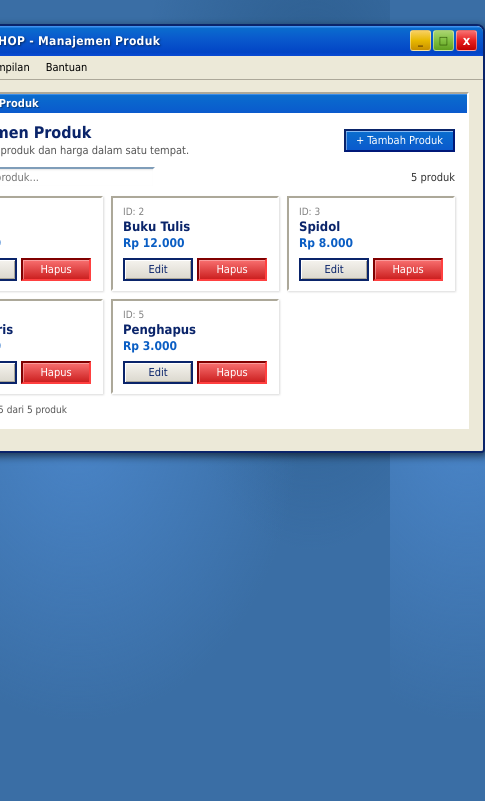
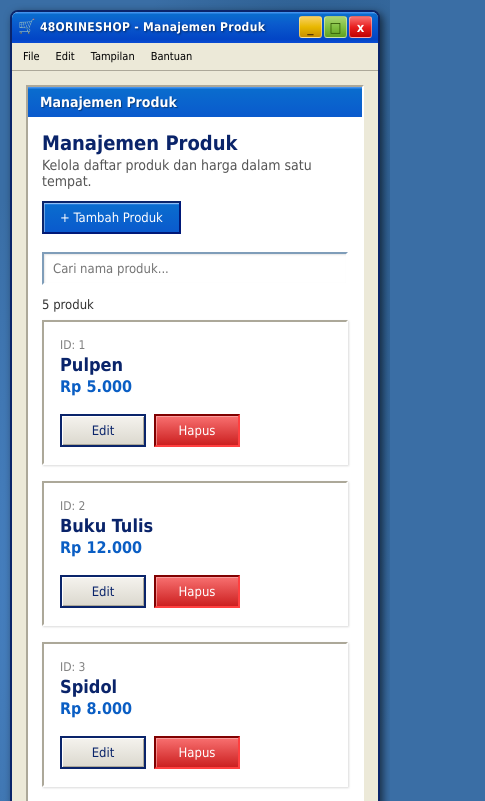
Before and after one commit to keisyaahm/pweb-class-react-task, a React (Vite) app: page / in a window 390 px wide. Shown: the top 801 px of the page, 485 px wide, since content can reach past the window. Built offline with nearby package versions, Linux system fonts and the light colour scheme; a web font is replaced by a local one.

Commit message:
style: perbesar layout dan rapikan tampilan responsif

```diff
--- a/src/index.css
+++ b/src/index.css
@@ -8,7 +8,7 @@
 
 body {
   font-family: 'Tahoma', Verdana, Geneva, sans-serif;
-  font-size: 11px;
+  font-size: 14px;
   background-color: #3a6ea5;
   background-image:
     radial-gradient(ellipse at 20% 50%, #4a85c8 0%, transparent 50%),
@@ -17,13 +17,14 @@ body {
   display: flex;
   align-items: flex-start;
   justify-content: center;
-  padding: 24px 16px 40px;
+  padding: 24px clamp(12px, 3vw, 42px) 40px;
   color: #000;
 }
 
 .xp-window {
   width: 100%;
-  max-width: 900px;
+  max-width: 1280px;
+  min-height: calc(100vh - 64px);
   border: 2px solid #0a246a;
   border-radius: 8px 8px 4px 4px;
   box-shadow:
@@ -59,7 +60,7 @@ body {
 .xp-titlebar-title {
   color: #fff;
   font-weight: bold;
-  font-size: 12px;
+  font-size: 15px;
   text-shadow: 1px 1px 2px rgba(0, 0, 0, 0.5);
   letter-spacing: 0.3px;
 }
@@ -70,12 +71,12 @@ body {
 }
 
 .xp-titlebar-btn {
-  width: 21px;
-  height: 21px;
+  width: 28px;
+  height: 25px;
   border-radius: 3px;
   border: 1px solid rgba(255, 255, 255, 0.4);
   cursor: pointer;
-  font-size: 11px;
+  font-size: 14px;
   font-weight: bold;
   display: flex;
   align-items: center;
@@ -113,11 +114,11 @@ body {
 }
 
 .xp-menubar-item {
-  padding: 2px 6px;
+  padding: 5px 10px;
   cursor: default;
   border: 1px solid transparent;
   border-radius: 2px;
-  font-size: 11px;
+  font-size: 13px;
   color: #000;
   background: none;
 }
@@ -145,7 +146,8 @@ body {
 
 .xp-window-content {
   background: #ece9d8;
-  padding: 12px 14px;
+  padding: 20px 24px 28px;
+  min-height: calc(100vh - 124px);
 }
 
 .xp-panel {
@@ -153,7 +155,7 @@ body {
   border: 2px solid;
   border-color: #aca899 #fff #fff #aca899;
   box-shadow: 1px 1px 0 #fff inset;
-  padding: 12px;
+  padding: 20px;
   margin-bottom: 10px;
 }
 
@@ -161,9 +163,9 @@ body {
   background: linear-gradient(180deg, #4f9cf7 0%, #0a6cce 8%, #0a5acd 100%);
   color: #fff;
   font-weight: bold;
-  font-size: 11px;
-  padding: 3px 8px;
-  margin: -12px -12px 10px -12px;
+  font-size: 14px;
+  padding: 7px 12px;
+  margin: -20px -20px 18px -20px;
   text-shadow: 1px 1px 1px rgba(0, 0, 0, 0.4);
 }
 
@@ -171,18 +173,18 @@ body {
   display: flex;
   align-items: center;
   justify-content: space-between;
-  margin-bottom: 10px;
+  margin-bottom: 18px;
 }
 
 .page-header-text h1 {
-  font-size: 16px;
+  font-size: 24px;
   font-weight: bold;
   color: #0a246a;
   margin-bottom: 2px;
 }
 
 .page-header-text p {
-  font-size: 11px;
+  font-size: 14px;
   color: #555;
 }
 
@@ -194,7 +196,7 @@ body {
 }
 
 .product-count {
-  font-size: 11px;
+  font-size: 13px;
   color: #333;
 }
 
@@ -202,9 +204,9 @@ body {
   border: 2px solid;
   border-color: #7f9db9 #fff #fff #7f9db9;
   background: #fff;
-  padding: 2px 4px;
+  padding: 7px 9px;
   font-family: 'Tahoma', sans-serif;
-  font-size: 11px;
+  font-size: 13px;
   color: #000;
   outline: none;
   box-shadow: 1px 1px 2px rgba(0, 0, 0, 0.1) inset;
@@ -215,14 +217,14 @@ body {
 }
 
 .search-input {
-  width: 220px;
+  width: min(360px, 55vw);
 }
 
 .product-grid {
   display: grid;
   grid-template-columns: repeat(3, 1fr);
-  gap: 8px;
-  margin-bottom: 10px;
+  gap: 16px;
+  margin-bottom: 18px;
 }
 
 .product-card {
@@ -230,44 +232,45 @@ body {
   border: 2px solid;
   border-color: #aca899 #fff #fff #aca899;
   box-shadow: 1px 1px 2px rgba(0, 0, 0, 0.15);
-  padding: 8px 10px;
+  padding: 16px;
+  min-height: 145px;
 }
 
 .product-id {
-  font-size: 10px;
+  font-size: 12px;
   color: #808080;
   margin-bottom: 2px;
 }
 
 .product-name {
-  font-size: 13px;
+  font-size: 18px;
   font-weight: bold;
   color: #0a246a;
   margin-bottom: 2px;
 }
 
 .product-price {
-  font-size: 12px;
+  font-size: 16px;
   color: #0a5ec4;
   font-weight: bold;
-  margin-bottom: 8px;
+  margin-bottom: 18px;
 }
 
 .card-actions {
   display: flex;
-  gap: 4px;
+  gap: 8px;
 }
 
 .xp-button {
   font-family: 'Tahoma', sans-serif;
-  font-size: 11px;
-  padding: 3px 10px;
+  font-size: 13px;
+  padding: 7px 16px;
   border: 2px solid;
   border-color: #fff #848484 #848484 #fff;
   background: linear-gradient(180deg, #f5f3ee 0%, #dbd8ce 100%);
   color: #000;
   cursor: pointer;
-  min-width: 70px;
+  min-width: 86px;
   text-align: center;
   box-shadow: 1px 1px 0 #fff inset, -1px -1px 0 #aca899 inset;
 }
@@ -326,7 +329,7 @@ body {
 }
 
 .display-info {
-  font-size: 10px;
+  font-size: 12px;
   color: #555;
   margin-top: 4px;
 }
@@ -342,7 +345,7 @@ body {
 }
 
 .modal-window {
-  width: min(380px, 95vw);
+  width: min(480px, 94vw);
   border: 2px solid #0a246a;
   border-radius: 8px 8px 4px 4px;
   box-shadow:
@@ -364,23 +367,23 @@ body {
 .modal-titlebar-title {
   color: #fff;
   font-weight: bold;
-  font-size: 12px;
+  font-size: 14px;
   text-shadow: 1px 1px 2px rgba(0, 0, 0, 0.5);
 }
 
 .modal-body {
-  padding: 14px 16px 16px;
+  padding: 22px 24px 24px;
 }
 
 .modal-body h2 {
-  font-size: 13px;
+  font-size: 18px;
   font-weight: bold;
   color: #0a246a;
   margin-bottom: 4px;
 }
 
 .modal-body p {
-  font-size: 11px;
+  font-size: 13px;
   color: #555;
   margin-bottom: 12px;
 }
@@ -391,7 +394,7 @@ body {
 
 .modal-field label {
   display: block;
-  font-size: 11px;
+  font-size: 13px;
   font-weight: bold;
   color: #000;
   margin-bottom: 3px;
@@ -402,7 +405,7 @@ body {
 }
 
 .field-error {
-  font-size: 10px;
+  font-size: 12px;
   color: #cc0000;
   margin-top: 2px;
   display: block;
@@ -446,6 +449,68 @@ body {
   text-align: center;
   padding: 30px;
   color: #808080;
-  font-size: 11px;
+  font-size: 14px;
   grid-column: 1 / -1;
 }
+
+@media (max-width: 760px) {
+  body {
+    padding: 10px;
+  }
+
+  .xp-window {
+    min-height: calc(100vh - 20px);
+  }
+
+  .xp-window-content {
+    padding: 14px;
+    min-height: calc(100vh - 82px);
+  }
+
+  .xp-panel {
+    padding: 14px;
+  }
+
+  .xp-panel-title {
+    margin: -14px -14px 14px;
+  }
+
+  .page-header,
+  .search-row {
+    align-items: flex-start;
+    flex-direction: column;
+    gap: 12px;
+  }
+
+  .search-input {
+    width: 100%;
+  }
+
+  .product-grid {
+    grid-template-columns: repeat(2, minmax(0, 1fr));
+  }
+}
+
+@media (max-width: 480px) {
+  .xp-titlebar-title {
+    font-size: 12px;
+  }
+
+  .xp-titlebar-btn {
+    width: 23px;
+    height: 22px;
+  }
+
+  .xp-menubar-item {
+    padding: 4px 6px;
+    font-size: 11px;
+  }
+
+  .product-grid {
+    grid-template-columns: 1fr;
+  }
+
+  .page-header-text h1 {
+    font-size: 20px;
+  }
+}
```
Also changed, not shown: 1 other file (tests, documents, lock files or other folders).
